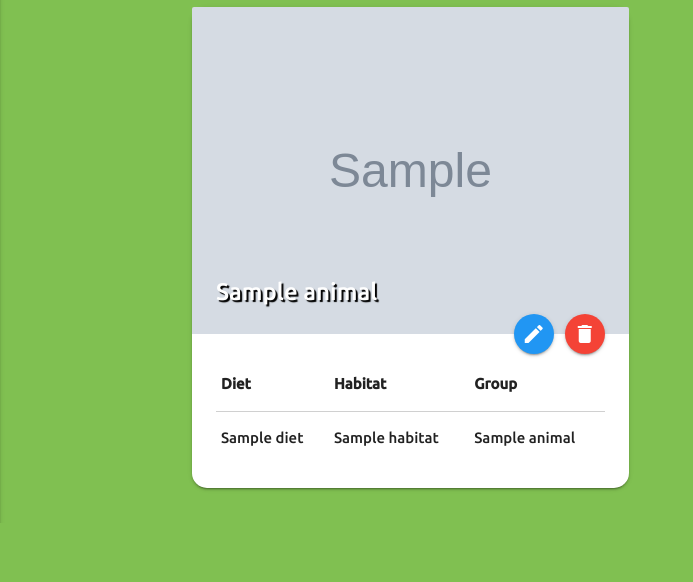
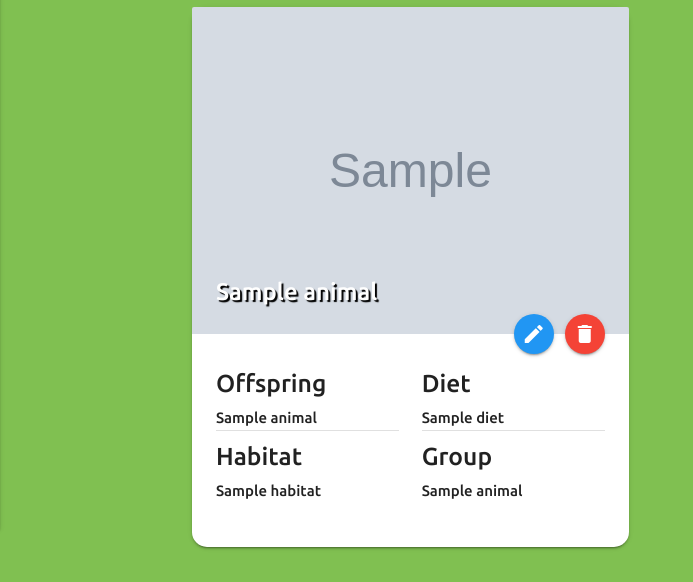
Before and after one commit to jonnytdavies/data-centric-milestone, a Flask app: page / in a window 1280 px wide. Shown: the part 331-913 px from the top of the page, without its empty margins (0-693 px from the left). Before the commit the page ends 854 px from the top, so only its background shows below. Run offline with Flask 2, Linux system fonts and the light colour scheme; grey boxes marked "Sample" are stand-in pictures; a database or web service that is not in the repository returns one stand-in record (values such as "Sample title"); some libraries are stand-ins or nearby versions.

Commit message:
Deleted table from the card displaying the animal data and replaced it with individual sections for each piece of data. This works better with the grid system

```diff
--- a/templates/animals.html
+++ b/templates/animals.html
@@ -1,16 +1,19 @@
 {% extends 'base.html' %} {% block content %}
 <div>
 	<h3 class="page-title">Welcome to Animal Farm!</h3>
-    <!--Description of the website purpose and how a user can contribute to the growth of the site and data.-->
-    <p class="site-description">Here you will find a list of animals that have been domesticated, whether that be as pets or for farming.
-    <br><br>
+	<!--Description of the website purpose and how a user can contribute to the growth of the site and data.-->
+	<p class="site-description">Here you will find a list of animals that have been domesticated, whether that be as
+		pets or for farming.
+		<br><br>
     Feel free to add any animals that you think are missing from the list, and edit or delete any that you think are either inaccurate or don't belong.
     </p>
 </div>
 <div class="row">
-	{% for animal in animals %} <!--For loop to iterate through all the data in the animals collection-->
+	{% for animal in animals %}
+	<!--For loop to iterate through all the data in the animals collection-->
 	<div class="col s12 m6">
-		<div class="card"> <!--Display a card for each animal in the datebase. Each with an image and buttons to edit or delete-->
+		<div class="card">
+			<!--Display a card for each animal in the datebase. Each with an image and buttons to edit or delete-->
 			<div class="card-image">
 				<img src="{{animal.animal_image}}" alt="{{animal.animal_name}} image">
 				<span class="card-title"><strong>{{animal.animal_name}}</strong></span>
@@ -20,22 +23,26 @@
 					class="btn-floating halfway-fab waves-effect waves-light red"><i class="material-icons">delete</i></a>
 			</div>
 			<div class="card-content">
-				<table>
-					<thead>
-						<tr>
-							<th>Diet</th>
-							<th>Habitat</th>
-							<th>Group</th>
-						</tr>
-					</thead>
-					<tbody>
-						<tr> <!--Fetch data from mongoDB Animals collection-->
-							<td>{{animal.diet}}</td>
-							<td>{{animal.habitat}}</td>
-							<td>{{animal.group_name}}</td>
-						</tr>
-					</tbody>
-				</table>
+				<div class="row">
+					<div class="section col s12 m6">
+						<h5>Offspring</h5>
+						<p>{{animal.child_name}}</p>
+					</div>
+					<div class="section col s12 m6">
+						<h5>Diet</h5>
+						<p>{{animal.diet}}</p>
+					</div>
+					<div class="section col s12 m6">
+						<div class="divider"></div>
+						<h5>Habitat</h5>
+						<p>{{animal.habitat}}</p>
+					</div>
+					<div class="section col s12 m6">
+						<div class="divider"></div>
+						<h5>Group</h5>
+						<p>{{animal.group_name}}</p>
+					</div>
+				</div>
 			</div>
 		</div>
 	</div>
--- a/templates/base.html
+++ b/templates/base.html
@@ -1,6 +1,5 @@
 <!DOCTYPE html>
 <html lang="en">
-
 <head>
 	<meta charset="UTF-8">
 	<meta name="viewport" content="width=device-width, initial-scale=1.0">
@@ -12,7 +11,6 @@
 
 	<title>Animal Farm</title>
 </head>
-
 <body>
 	<header>
 		<nav>
```
